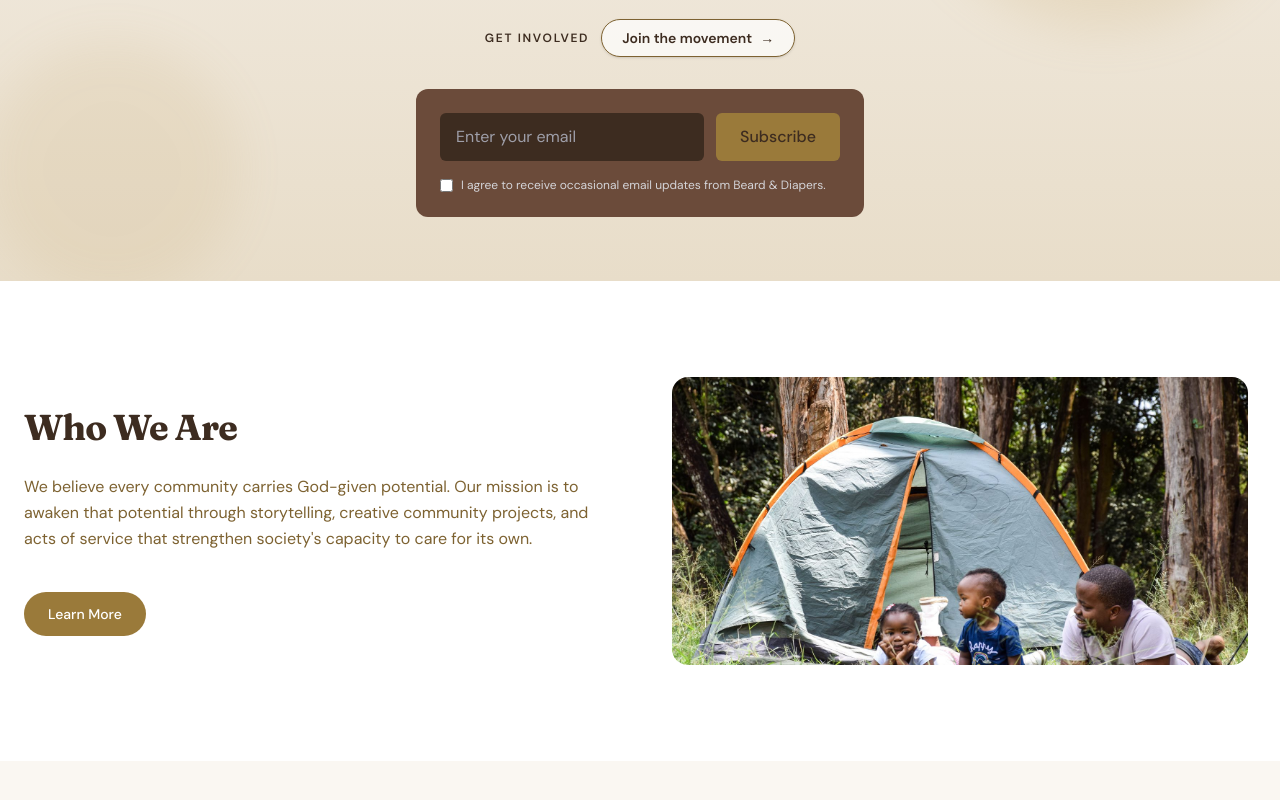
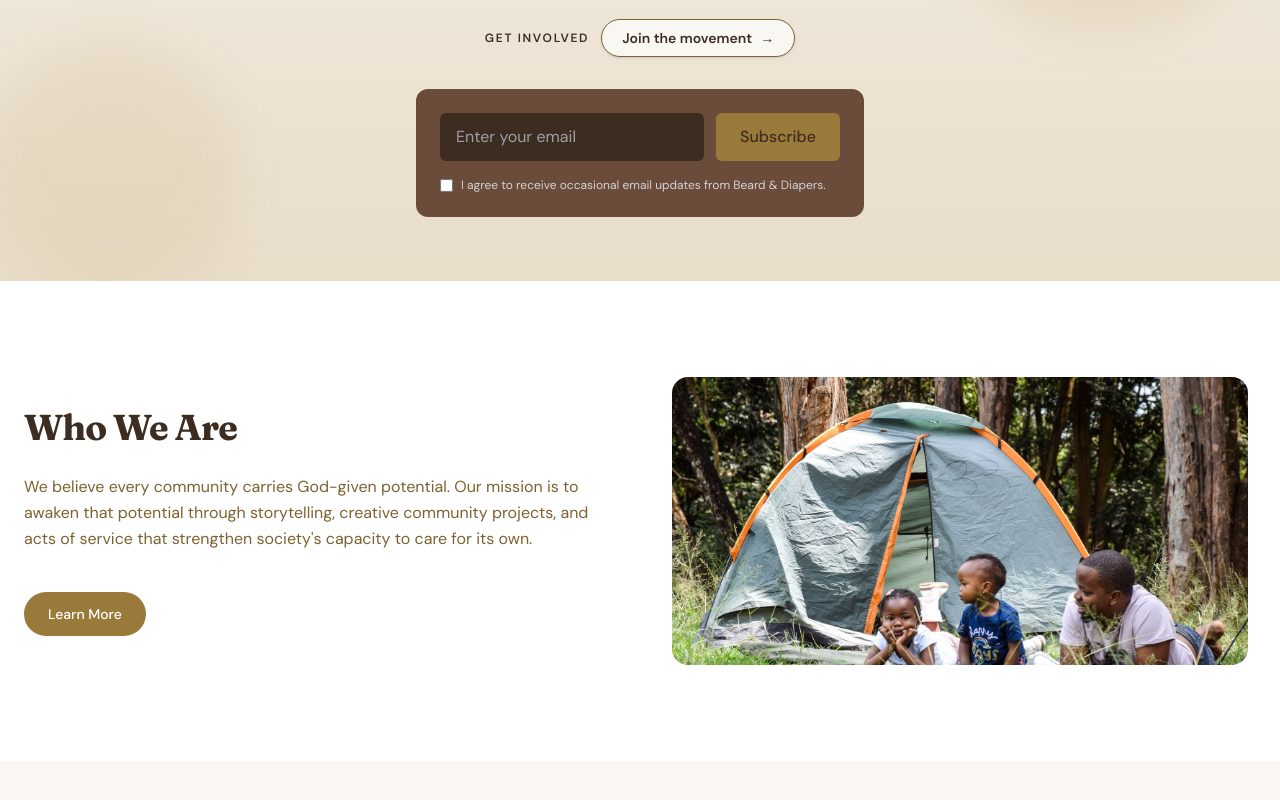
Before and after one commit to Amonochuka/blog, a Next.js app: page / in a window 1280 px wide. Shown: the part 420-1220 px from the top of the page. Built offline with nearby package versions, Linux system fonts and the light colour scheme.

Commit message:
style: adjust community image crop

```diff
--- a/app/page.tsx
+++ b/app/page.tsx
@@ -74,7 +74,7 @@ export default function Home() {
               <Image
                 src="/images/community-family-kenya.jpg"
                 alt="A father spending time outdoors with his two children"
-                className="mx-auto aspect-[2/1] w-full max-w-xl rounded-2xl object-cover"
+                className="mx-auto aspect-[2/1] w-full max-w-xl rounded-2xl object-cover object-[center_65%]"
                 width={1600}
                 height={1067}
                 loading="lazy"
```
